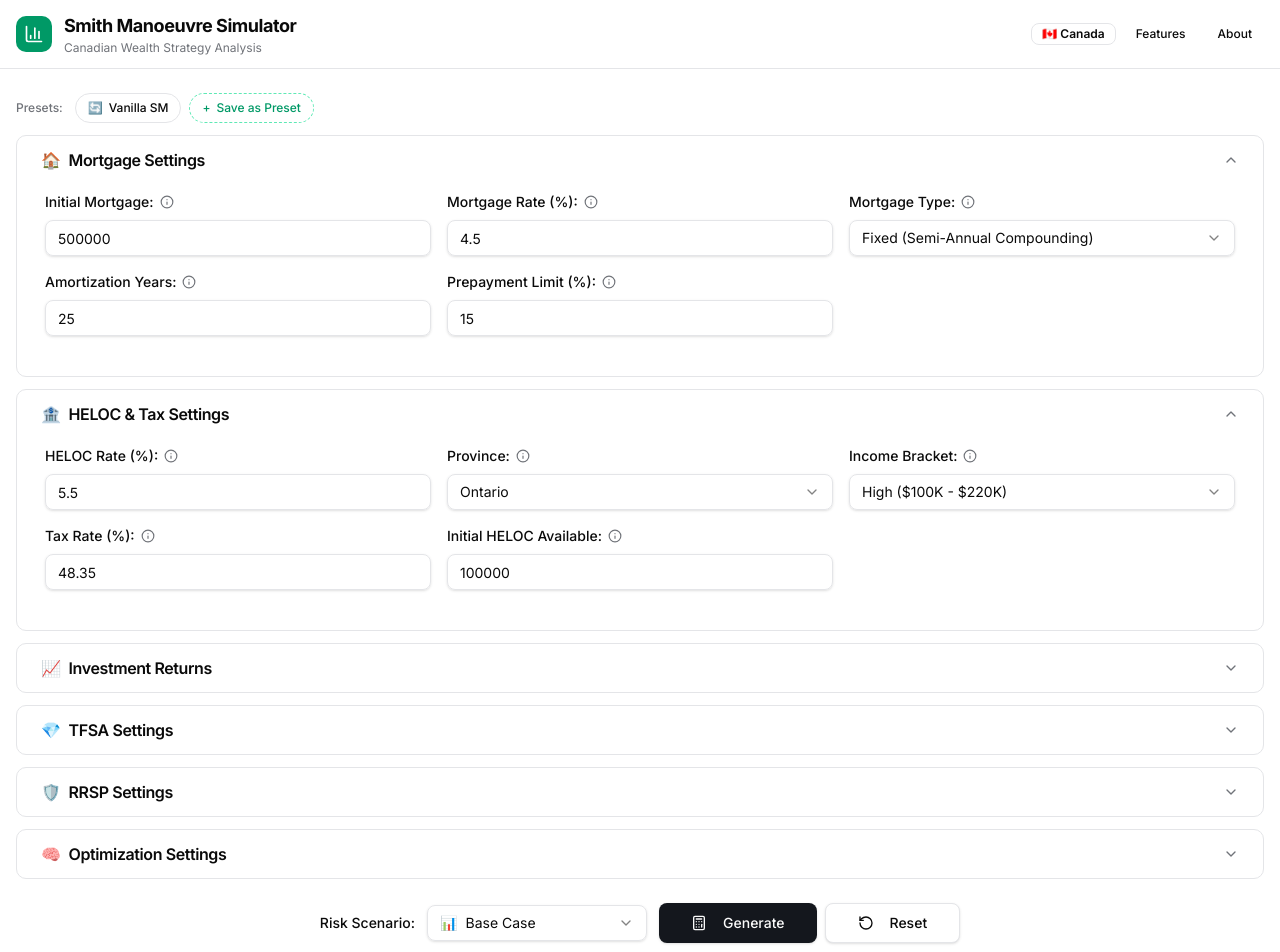
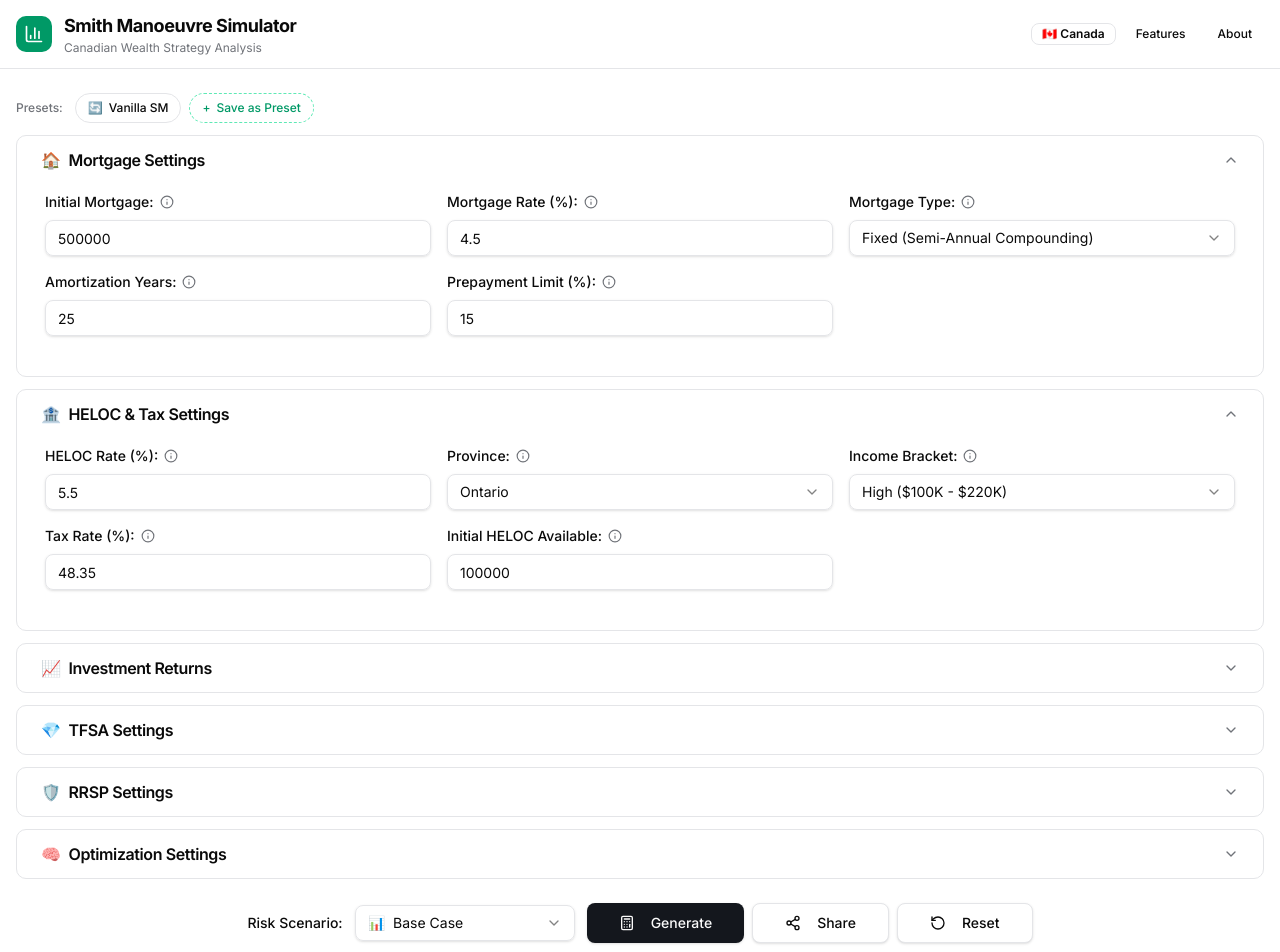
Before and after one commit to baadshah02/sm-simulator, a Next.js app: page / in a window 1280 px wide. Shown: the top 952 px of the page. Built offline with nearby package versions, Linux system fonts and the light colour scheme.

Commit message:
shareable links

```diff
--- a/src/app/page.js
+++ b/src/app/page.js
@@ -23,7 +23,7 @@ import ModelComparison from "@/components/model-comparison"
 import { Button } from "@/components/ui/button"
 import { Badge } from "@/components/ui/badge"
 import PageHeader from "@/components/page-header"
-import { Calculator, RotateCcw, Save } from "lucide-react"
+import { Calculator, RotateCcw, Save, Share2 } from "lucide-react"
 
 // Lazy-load the heavy Recharts-based FlowChart (200KB+ library)
 const FlowChart = dynamic(() => import("@/components/flow-chart"), {
@@ -204,6 +204,40 @@ export default function HomePage() {
     // Combine built-in + custom presets
     const allPresets = useMemo(() => [...PRESETS, ...customPresets], [customPresets])
 
+    // Share URL: encode formData as base64 in ?config= param
+    const [shareMsg, setShareMsg] = useState('')
+    const handleShare = useCallback(() => {
+        try {
+            const json = JSON.stringify(formData)
+            const encoded = btoa(unescape(encodeURIComponent(json)))
+            const url = `${window.location.origin}${window.location.pathname}?config=${encoded}`
+            navigator.clipboard.writeText(url)
+            setShareMsg('Link copied!')
+            setTimeout(() => setShareMsg(''), 2000)
+        } catch (e) {
+            setShareMsg('Failed to copy')
+            setTimeout(() => setShareMsg(''), 2000)
+        }
+    }, [formData])
+
+    // Auto-load from shared URL on mount
+    useEffect(() => {
+        if (typeof window === 'undefined') return
+        const params = new URLSearchParams(window.location.search)
+        const configParam = params.get('config')
+        if (configParam) {
+            try {
+                const json = decodeURIComponent(escape(atob(configParam)))
+                const loaded = JSON.parse(json)
+                if (loaded && loaded.initialMortgage) {
+                    setFormData(loaded)
+                }
+            } catch (e) {
+                console.warn('Failed to load shared config from URL')
+            }
+        }
+    }, [setFormData])
+
     const currentMode = formData.optimizationMode || 'classic'
 
     return (
@@ -281,6 +315,10 @@ export default function HomePage() {
                                 )}
                             </>
                         )}
+                        <Button variant="outline" size="lg" onClick={handleShare}>
+                            <Share2 className="h-4 w-4 mr-2" />
+                            {shareMsg || 'Share'}
+                        </Button>
                         <Button variant="outline" size="lg" onClick={handleReset}>
                             <RotateCcw className="h-4 w-4 mr-2" />
                             Reset
```
